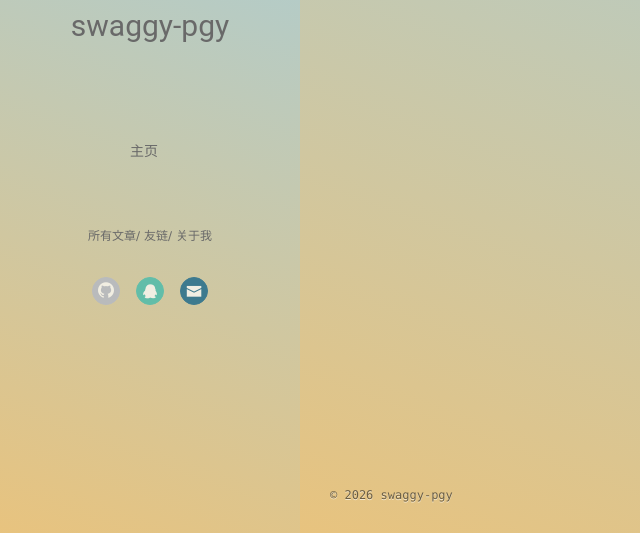
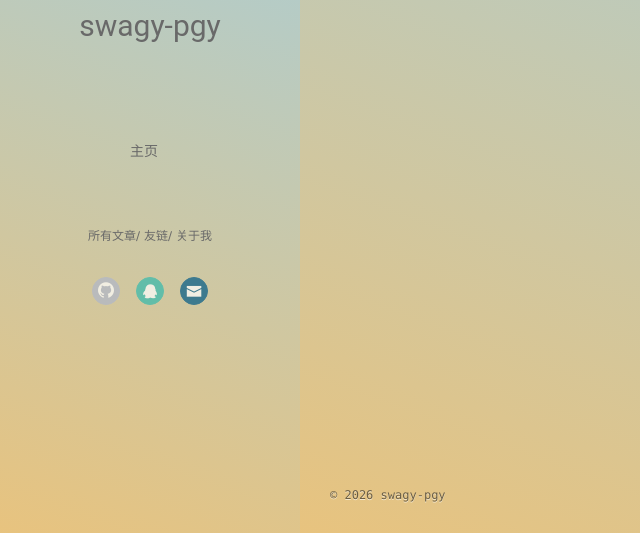
Before and after one commit to swagy-pgy/swagy-pgy.github.io, a plain HTML site: page archives/2020/03/index.html in a window 1280 px wide. Shown: the part 264-797 px from the top of the page, 0-640 px from the left. Drawn offline with Linux system fonts and the light colour scheme.

Commit message:
Site updated: 2026-11-14 17:43:46

```diff
--- a/archives/2020/03/index.html
+++ b/archives/2020/03/index.html
@@ -8,14 +8,14 @@
   <link rel="dns-prefetch" href="http://yoursite.com">
   <title>Archives: 2020/3 | 当条咸鱼</title>
   <meta name="viewport" content="width=device-width, initial-scale=1, maximum-scale=1">
-  <meta name="description" content="苦命搬转人">
+  <meta name="description" content="苦命牛马">
 <meta property="og:type" content="website">
 <meta property="og:title" content="当条咸鱼">
 <meta property="og:url" content="http://yoursite.com/archives/2020/03/index.html">
 <meta property="og:site_name" content="当条咸鱼">
-<meta property="og:description" content="苦命搬转人">
+<meta property="og:description" content="苦命牛马">
 <meta property="og:locale" content="zh_CN">
-<meta property="article:author" content="swaggy-pgy">
+<meta property="article:author" content="swagy-pgy">
 <meta property="article:tag" content="咸鱼的博客">
 <meta name="twitter:card" content="summary">
 
@@ -49,7 +49,7 @@
 			<img src="/img/db.jpg" class="js-avatar">
 		</a>
 		<hgroup>
-		  <h1 class="header-author"><a href="http://swagpy.github.io" target="_blank" rel="noopener">swaggy-pgy</a></h1>
+		  <h1 class="header-author"><a href="http://swagpy.github.io" target="_blank" rel="noopener">swagy-pgy</a></h1>
 		</hgroup>
 
 
@@ -103,7 +103,7 @@
 				<img src="/img/db.jpg" class="js-avatar">
 			</div>
 			<hgroup>
-			  <h1 class="header-author js-header-author">swaggy-pgy</h1>
+			  <h1 class="header-author js-header-author">swagy-pgy</h1>
 			</hgroup>
 
 
@@ -248,7 +248,7 @@
   <div class="outer">
     <div id="footer-info">
     	<div class="footer-left">
-    		&copy; 2026 swaggy-pgy
+    		&copy; 2026 swagy-pgy
     	</div>
       	<div class="footer-right">
       		<a href="http://hexo.io/" target="_blank">Hexo</a>  Theme <a href="https://github.com/litten/hexo-theme-yilia" target="_blank">Yilia</a> by Litten
@@ -417,7 +417,7 @@ return o(i(t),arguments.length<2?void 0:u(arguments[1]))}})},function(t,n,r){var
 
     	<section class="tools-section tools-section-me" q-show="aboutme">
 
-  	  		<div class="aboutme-wrap" id="js-aboutme">一个计算机相关专业在读菜鸡</div>
+  	  		<div class="aboutme-wrap" id="js-aboutme">苦命牛马</div>
 
     	</section>
 
```
Also changed, not shown: 2020/03/25/hello-hexo/index.html (+5 -5 lines), 2020/03/26/神经网络训练/index.html (+5 -5 lines), 2020/05/07/自编译openwrt/index.html (+5 -5 lines), 2020/10/26/c-的多线程学习（1）/index.html (+5 -5 lines), 2020/10/27/c-的多线程学习（2）/index.html (+5 -5 lines), 2020/10/28/c-的多线程学习（3）/index.html (+5 -5 lines), archives/2020/05/index.html (+7 -7 lines), archives/2020/10/index.html (+7 -7 lines), archives/2020/index.html (+7 -7 lines), archives/index.html (+7 -7 lines), index.html (+7 -7 lines), tags/cpp/index.html (+7 -7 lines), tags/hexo-搭建/index.html (+7 -7 lines), tags/openwrt/index.html (+7 -7 lines), 2 more files.
